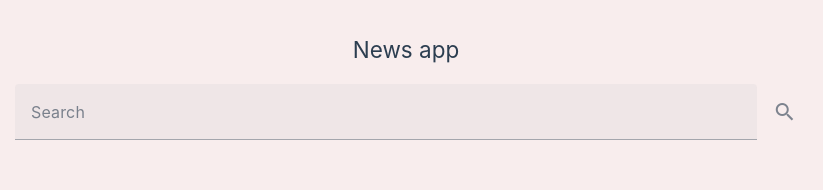
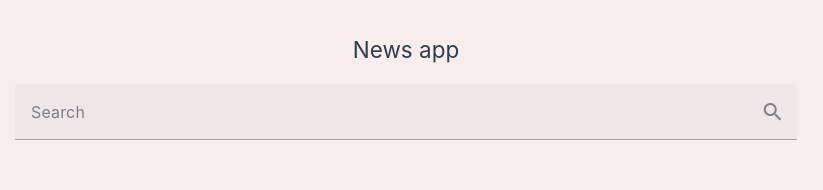
Before and after one commit to OussamaAlouat/newspaper-vue3, a Vue app: page / in a window 1280 px wide. Shown: the top 190 px of the page, without its empty margins (234-1057 px from the left). Built offline with nearby package versions, Linux system fonts and the light colour scheme; what @tanstack/vue-query would draw is missing.

Commit message:
FIX: change icon of search box

```diff
--- a/src/components/NewsPaperSearch.vue
+++ b/src/components/NewsPaperSearch.vue
@@ -5,8 +5,8 @@
         <v-text-field
           label="Search"
           hide-details="auto"
-          append-icon="mdi-magnify"
-          :on-click:append="search"
+          :on-click:append-inner="search"
+          append-inner-icon="mdi-magnify"
           v-model="searchValue"
         >
         </v-text-field>
```
